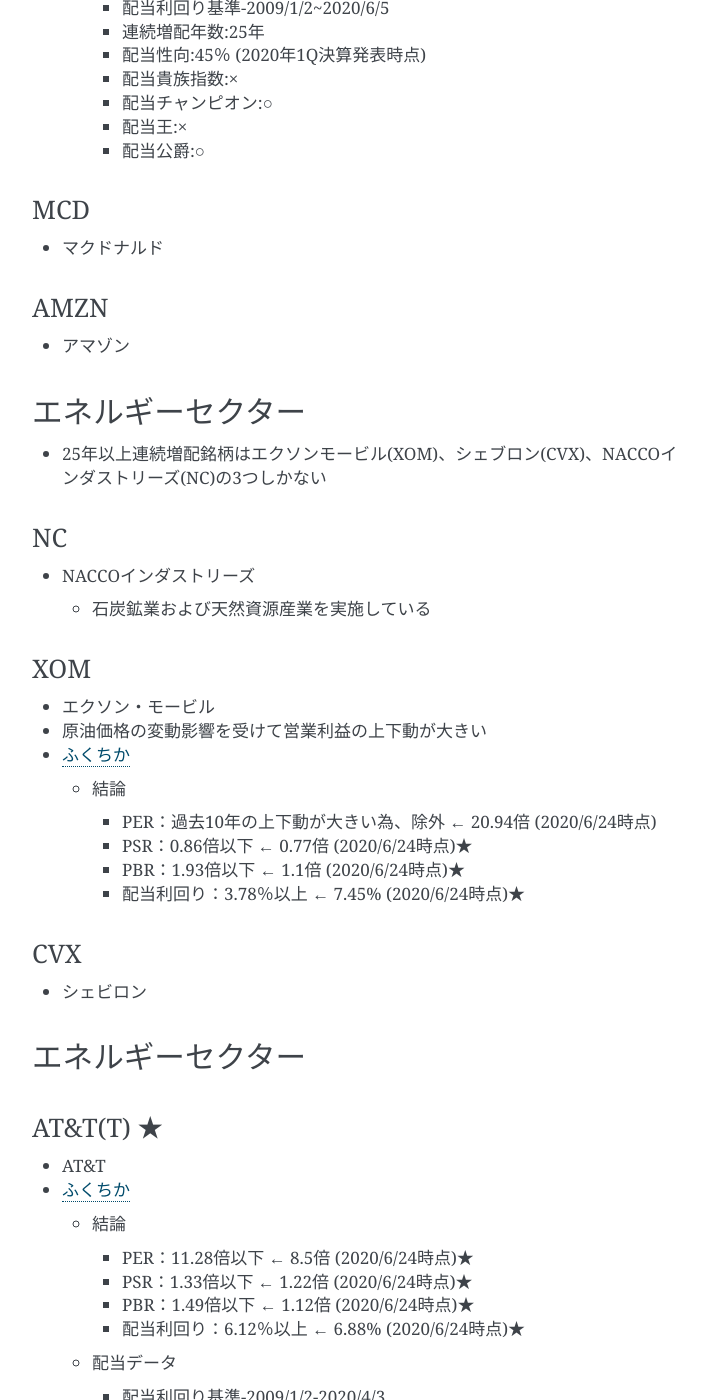
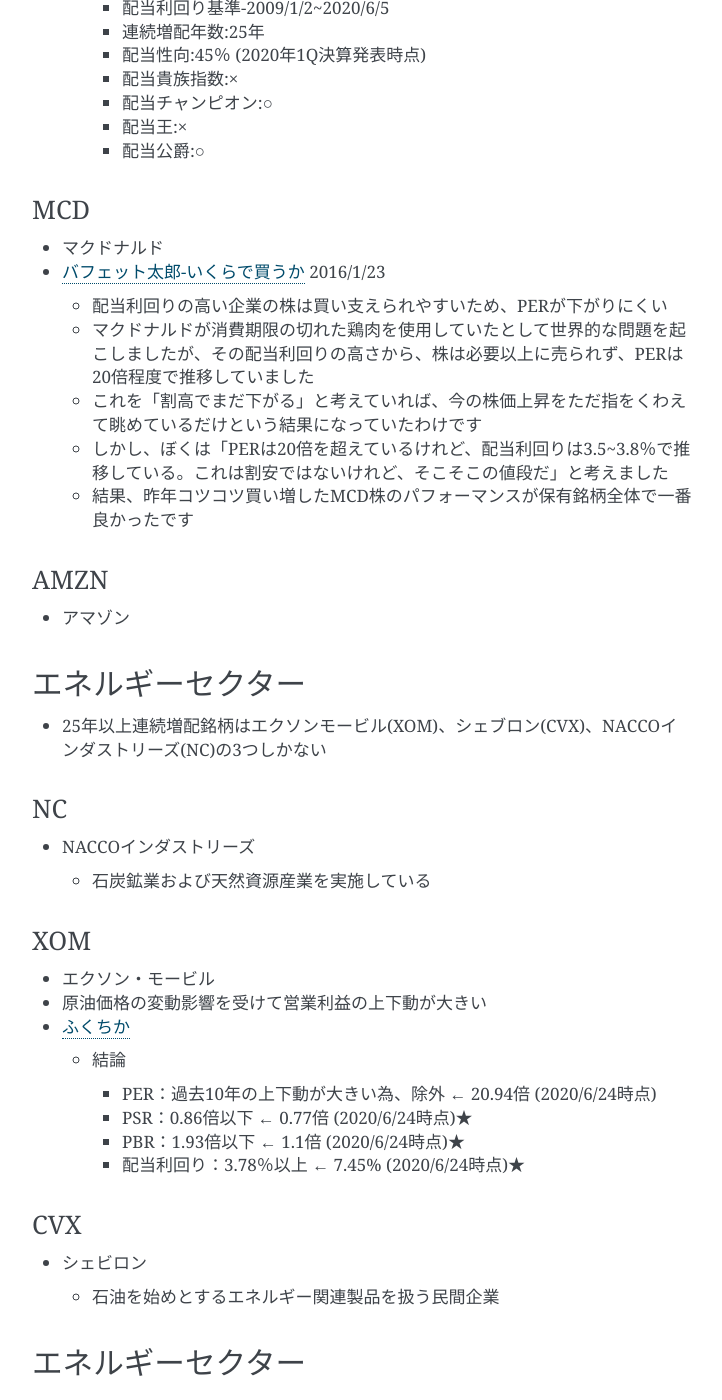
Before and after one commit to yuyuyu0706/sphinx, a Sphinx documentation site: the page built from sphinx/source/work/page07_finance.rst, in a window 1280 px wide and 1400 px high, scrolled down 9391 px. Shown: the whole window, without its empty margins (388-1110 px from the left). Built offline with Sphinx 7.4.7, drawn with Linux system fonts in a browser that asks for light colours; pages that are not in the unit, such as notebooks, are missing from menus; some of the changed text lies outside the part shown.

Commit message:
auto commit

```diff
--- a/sphinx/source/work/page07_finance.rst
+++ b/sphinx/source/work/page07_finance.rst
@@ -10,7 +10,7 @@
 * オフェンス:好況期に強い:20%,10%,10%,10%
 
 　　* 素材セクター
-　　* 一般消費財セクター:WEYS★, PII☆
+　　* 一般消費財セクター:WEYS★, PII☆, MCD
   * 資本財セクター
 
 * ディフェンス:不況期に強い:30%,30%,40%,50%
@@ -488,6 +488,16 @@ MCD
 
 * マクドナルド
 
+* `バフェット太郎-いくらで買うか <http://buffett-taro.net/archives/2875450.html>`_ 2016/1/23
+
+  * 配当利回りの高い企業の株は買い支えられやすいため、PERが下がりにくい
+  * マクドナルドが消費期限の切れた鶏肉を使用していたとして世界的な問題を起こしましたが、その配当利回りの高さから、株は必要以上に売られず、PERは20倍程度で推移していました
+  * これを「割高でまだ下がる」と考えていれば、今の株価上昇をただ指をくわえて眺めているだけという結果になっていたわけです
+  * しかし、ぼくは「PERは20倍を超えているけれど、配当利回りは3.5~3.8％で推移している。これは割安ではないけれど、そこそこの値段だ」と考えました
+  * 結果、昨年コツコツ買い増したMCD株のパフォーマンスが保有銘柄全体で一番良かったです
+
+
+
 ********************
 AMZN
 ********************
@@ -530,6 +540,7 @@ CVX
 
 * シェビロン
 
+  * 石油を始めとするエネルギー関連製品を扱う民間企業
 
 エネルギーセクター
 ###############################
```
Also changed, not shown: other parts of sphinx/source/work/page07_finance.rst (+1 -1 lines).
